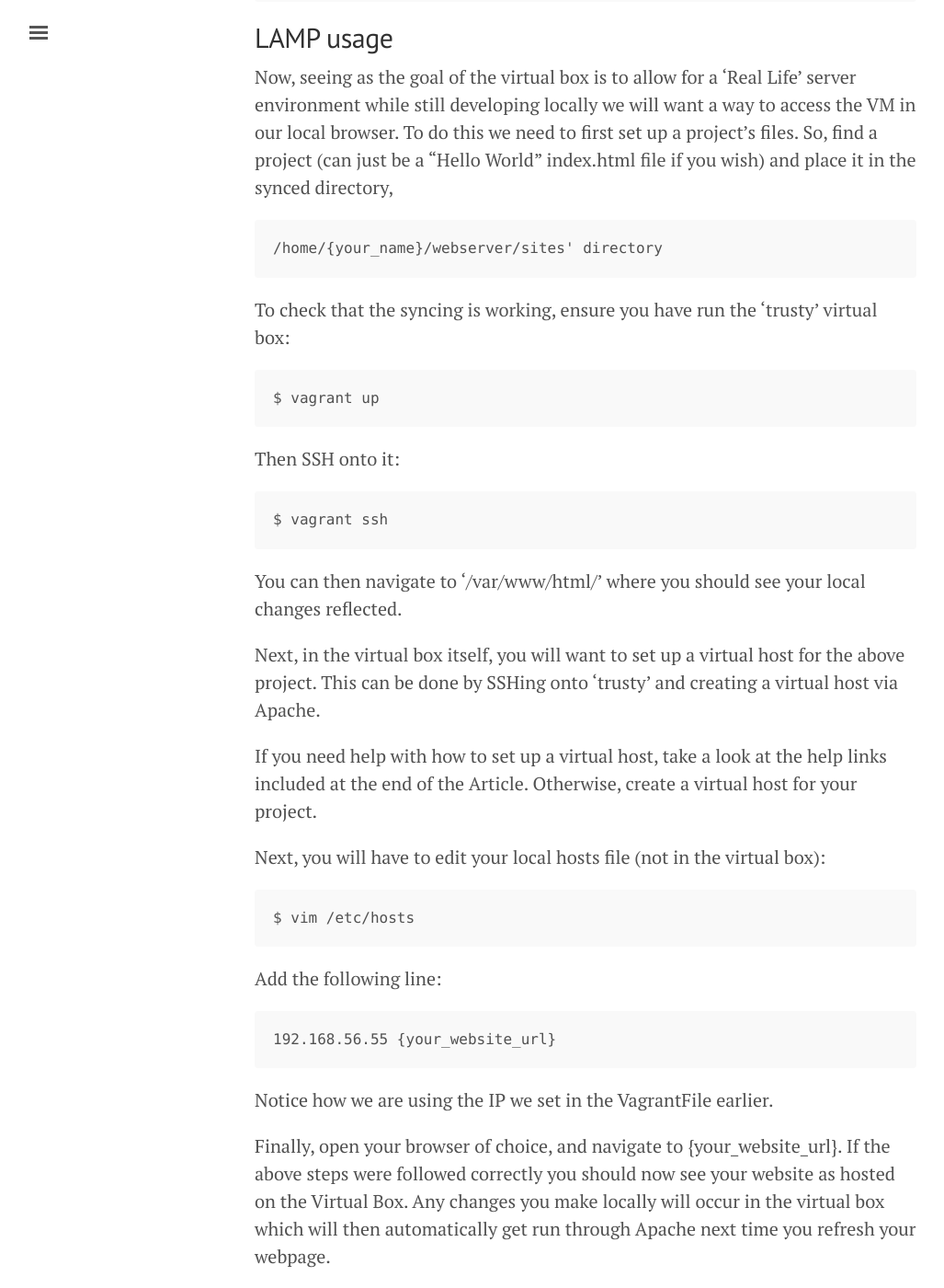
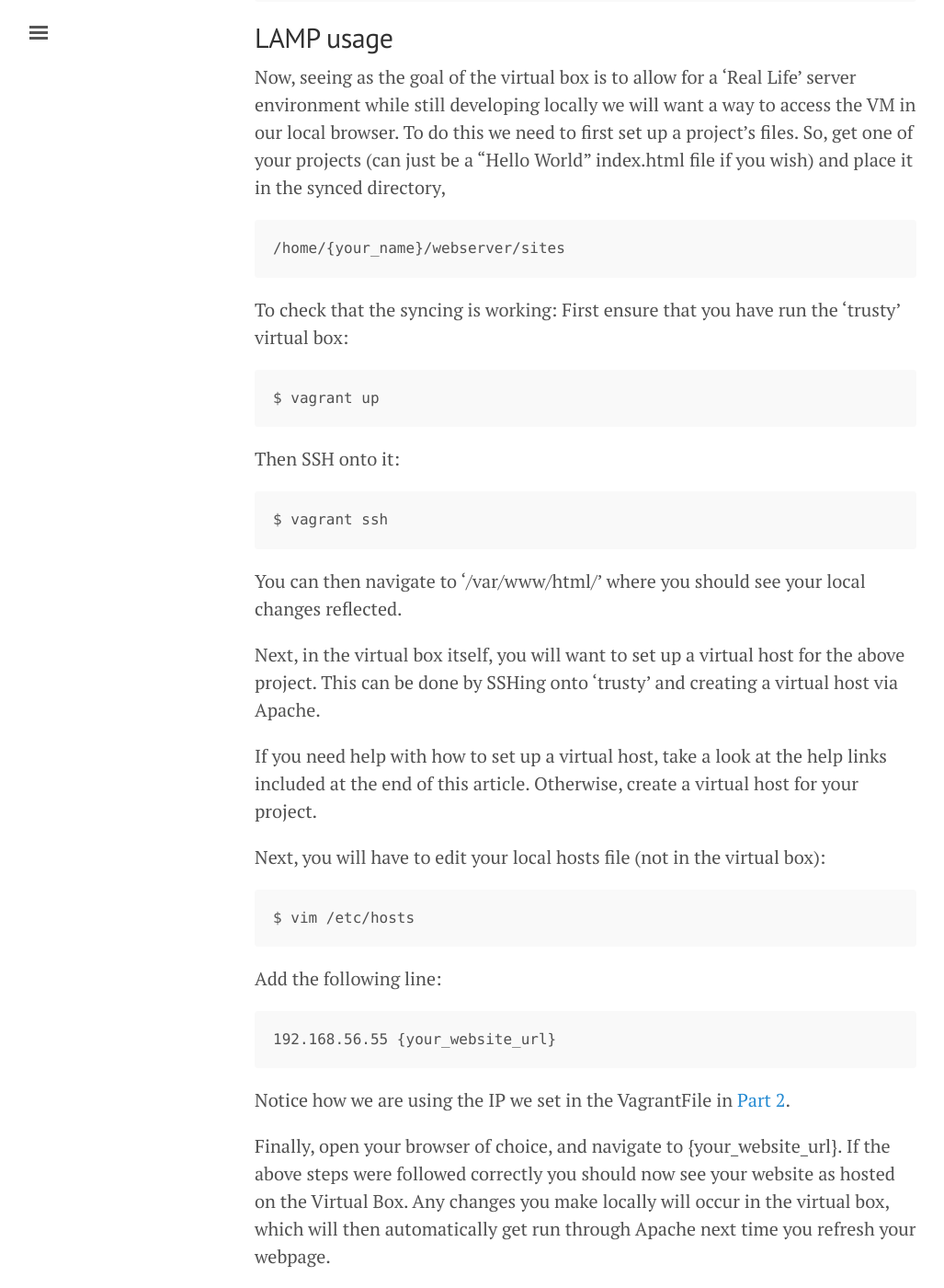
Before and after one commit to OdinsPlasmaRifle/old.odinsplasmarifle.github.io, a Jekyll site: the page built from _posts/2015-09-20-vagrant-on-arch-linux-part-3.md, in a window 1280 px wide and 1400 px high, scrolled down 2029 px. Shown: the whole window at 92% size, without its empty margins (3-1030 px from the left). Built offline with Jekyll 4.4.1, drawn with Linux system fonts in a browser that asks for light colours; comment, search, counter and statistics services are not loaded; some of the changed text lies outside the part shown.

Commit message:
Final proof reading of Vagrant on Arch, also updated the 404 page

```diff
--- a/404.html
+++ b/404.html
@@ -6,5 +6,5 @@ permalink: 404.html
 
 <div class="page">
   <h1 class="page-title">404: Page not found</h1>
-  <p class="lead">Sorry, we've misplaced that URL or it's pointing to something that doesn't exist. <a href="{{ site.baseurl }}/">Head back home</a> to try finding it again.</p>
+  <p class="lead">Everything is lost and gone!? Maybe we should <a href="{{ site.baseurl }}/">Head back home</a> to try finding it again.</p>
 </div>
--- a/_posts/2015-09-20-vagrant-on-arch-linux-part-3.md
+++ b/_posts/2015-09-20-vagrant-on-arch-linux-part-3.md
@@ -47,11 +47,11 @@ As per the 'Vagrantfile', any work done in '/home/{your_name}/webserver/sites' w
 
 ##LAMP usage
 
-Now, seeing as the goal of the virtual box is to allow for a 'Real Life' server environment while still developing locally we will want a way to access the VM in our local browser. To do this we need to first set up a project's files. So, find a project (can just be a "Hello World" index.html file if you wish) and place it in the synced directory,
+Now, seeing as the goal of the virtual box is to allow for a 'Real Life' server environment while still developing locally we will want a way to access the VM in our local browser. To do this we need to first set up a project's files. So, get one of your projects (can just be a "Hello World" index.html file if you wish) and place it in the synced directory,
 
-    /home/{your_name}/webserver/sites' directory
+    /home/{your_name}/webserver/sites
 
-To check that the syncing is working, ensure you have run the 'trusty' virtual box:
+To check that the syncing is working: First ensure that you have run the 'trusty' virtual box:
 
     $ vagrant up
 
@@ -63,7 +63,7 @@ You can then navigate to '/var/www/html/' where you should see your local change
 
 Next, in the virtual box itself, you will want to set up a virtual host for the above project. This can be done by SSHing onto 'trusty' and creating a virtual host via Apache.
 
-If you need help with how to set up a virtual host, take a look at the help links included at the end of the Article. Otherwise, create a virtual host for your project.
+If you need help with how to set up a virtual host, take a look at the help links included at the end of this article. Otherwise, create a virtual host for your project.
 
 Next, you will have to edit your local hosts file (not in the virtual box):
 
@@ -73,9 +73,9 @@ Add the following line:
 
     192.168.56.55 {your_website_url}
 
-Notice how we are using the IP we set in the VagrantFile earlier.
+Notice how we are using the IP we set in the VagrantFile in [Part 2]({% post_url 2015-09-20-vagrant-on-arch-linux-part-2 %}).
 
-Finally, open your browser of choice, and navigate to {your_website_url}. If the above steps were followed correctly you should now see your website as hosted on the Virtual Box. Any changes you make locally will occur in the virtual box which will then automatically get run through Apache next time you refresh your webpage.
+Finally, open your browser of choice, and navigate to {your_website_url}. If the above steps were followed correctly you should now see your website as hosted on the Virtual Box. Any changes you make locally will occur in the virtual box, which will then automatically get run through Apache next time you refresh your webpage.
 
 * * *
 
```
Also changed, not shown: other parts of _posts/2015-09-20-vagrant-on-arch-linux-part-3.md (+3 -3 lines), _posts/2015-09-20-vagrant-on-arch-linux-part-1.md (+5 -4 lines), _posts/2015-09-20-vagrant-on-arch-linux-part-2.md (+7 -7 lines).
